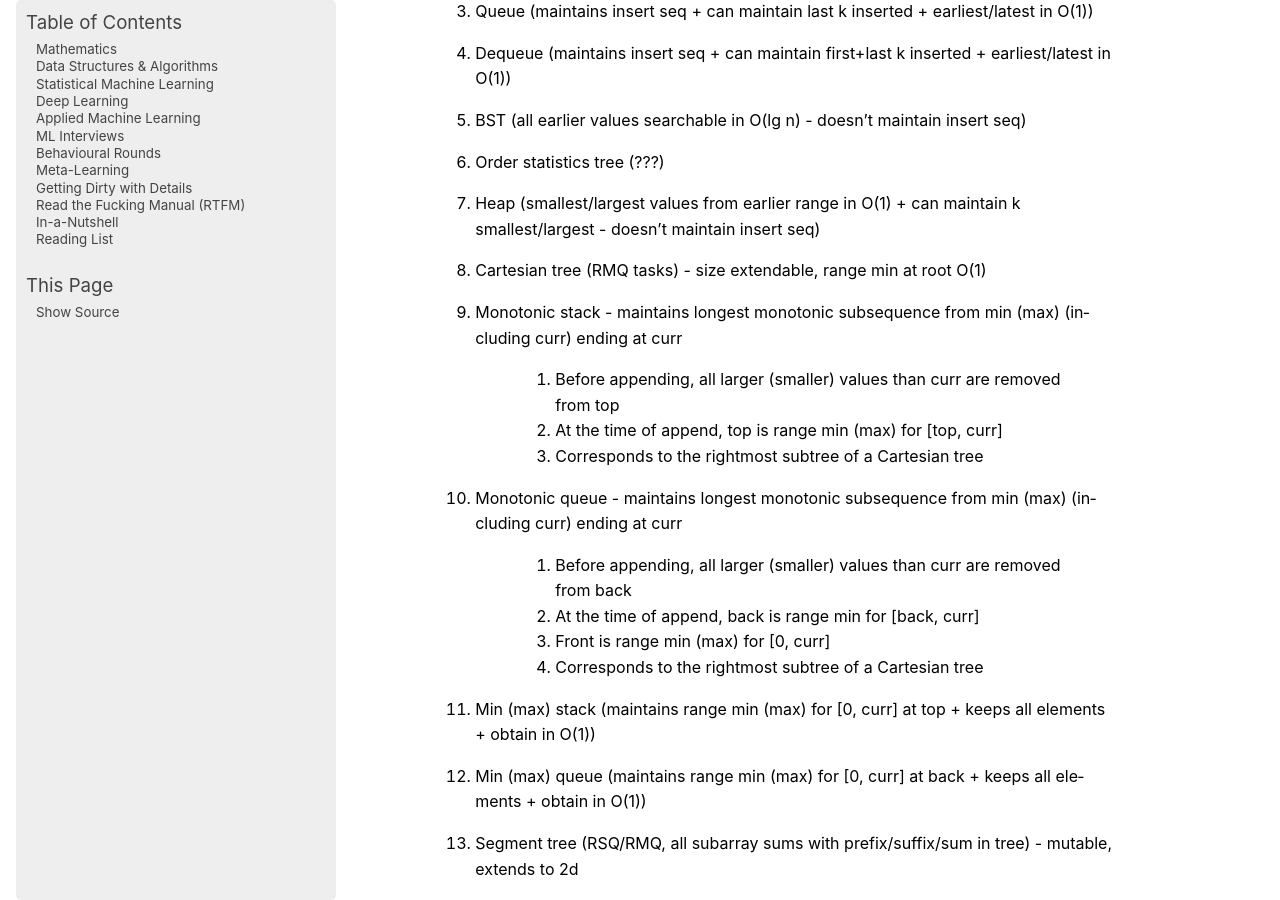
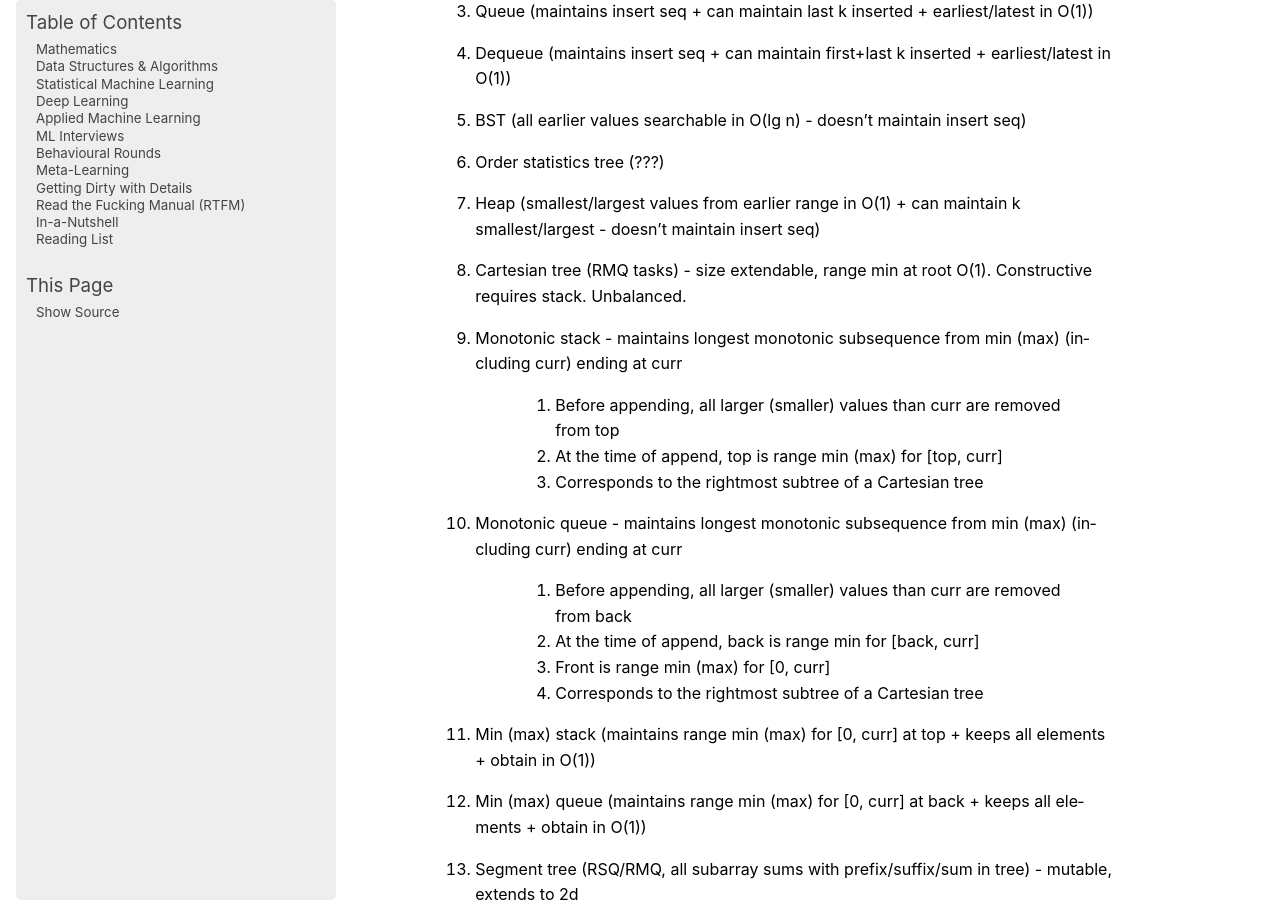
Before and after one commit to uselesstechjunks/leetcode, a Sphinx documentation site: the page built from docs/source/dsa/index.rst, in a window 1280 px wide and 900 px high, scrolled down 2515 px. Built offline with Sphinx 7.4.7, drawn with Linux system fonts in a browser that asks for light colours; pages that are not in the unit, such as notebooks, are missing from menus.

Commit message:
Update index.rst

```diff
--- a/docs/source/dsa/index.rst
+++ b/docs/source/dsa/index.rst
@@ -57,7 +57,7 @@ Find something
 	#. BST (all earlier values searchable in O(lg n) - doesn't maintain insert seq)
 	#. Order statistics tree (???)
 	#. Heap (smallest/largest values from earlier range in O(1) + can maintain k smallest/largest - doesn't maintain insert seq)
-	#. Cartesian tree (RMQ tasks) - size extendable, range min at root O(1)
+	#. Cartesian tree (RMQ tasks) - size extendable, range min at root O(1). Constructive requires stack. Unbalanced.
 	#. Monotonic stack - maintains longest monotonic subsequence from min (max) (including curr) ending at curr
 
 		#. Before appending, all larger (smaller) values than curr are removed from top
```
